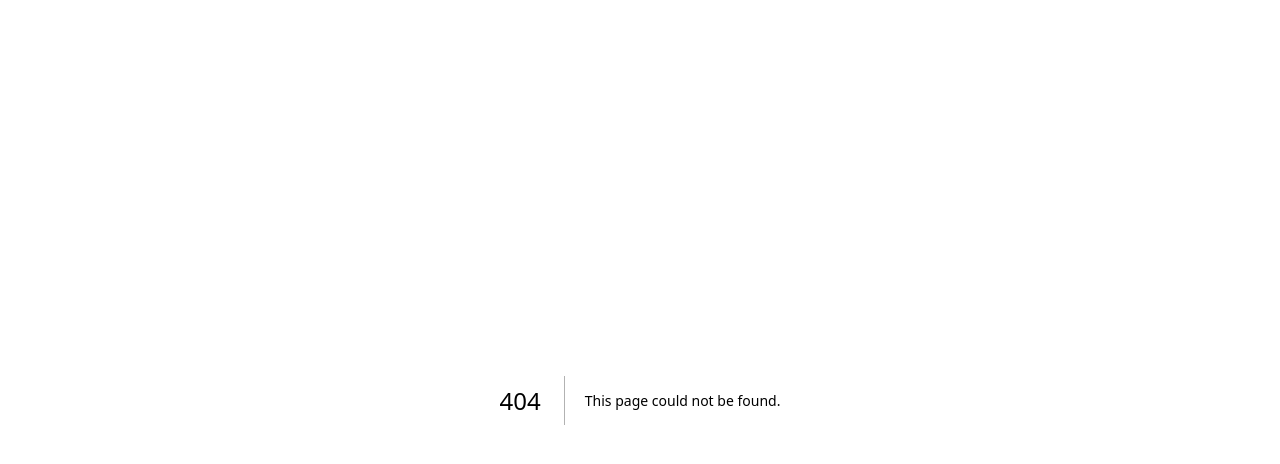
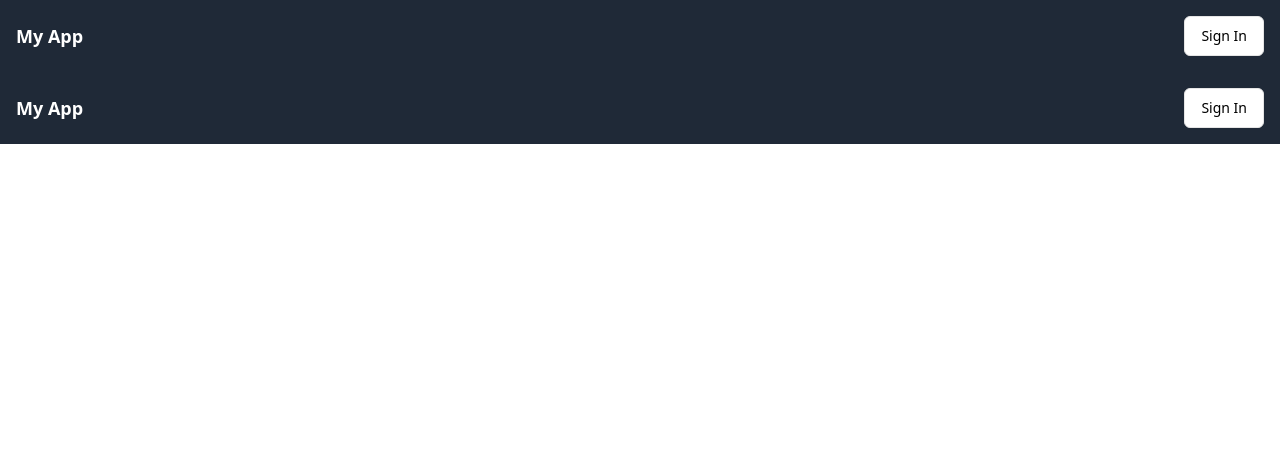
Before and after one commit to yastrab1/Povazska, a Next.js app: page /components/header in a window 1280 px wide. Before the commit this address had no page. Shown: the top 464 px of the page. Built offline with nearby package versions, Linux system fonts and the light colour scheme; no server answers.

Commit message:
added header and reduced mess

```diff
--- /dev/null
+++ b/app/components/header/page.tsx
@@ -0,0 +1,57 @@
+"use client";
+import React, { useState } from "react";
+import { auth } from "@/app/config/firebase";
+import { signOut } from "firebase/auth";
+import useIsLoggedIn from "@/app/hooks/useIsLoggedIn";
+import AuthModal from "@/app/components/signin/authmodal";
+import { Button } from "@/components/ui/button";
+
+export default function Header() {
+  const { loggedIn, name, email } = useIsLoggedIn(); // Custom hook to get auth state
+  const [isModalOpen, setIsModalOpen] = useState(false);
+
+  const handleSignOut = async () => {
+    try {
+      await signOut(auth);
+      alert("Signed out successfully!");
+    } catch (error) {
+      console.error("Error signing out: ", error);
+    }
+  };
+
+  return (
+    <header className="bg-gray-800  p-4 flex justify-between items-center">
+      {/* App Logo */}
+      <h1 className="text-lg font-bold text-white">My App</h1>
+
+      {/* Sign In/Out Section */}
+      <div className="flex items-center space-x-4">
+        {loggedIn ? (
+          <>
+            <span className="text-sm text-white">
+              Welcome, {name || "User"}
+            </span>
+            <Button variant="outline" onClick={handleSignOut} className="text-black">
+              Sign Out
+            </Button>
+          </>
+        ) : (
+          <>
+            <Button
+              variant="outline"
+              onClick={() => setIsModalOpen(true)}
+              className="text-sm text-black"
+            >
+              Sign In
+            </Button>
+          </>
+        )}
+      </div>
+
+      {/* Sign In/Sign Up Modal */}
+      {isModalOpen && (
+        <AuthModal onClose={() => setIsModalOpen(false)} />
+      )}
+    </header>
+  );
+}
--- a/app/components/personalinfo/personalinfocard.tsx
+++ b/app/components/personalinfo/personalinfocard.tsx
@@ -13,13 +13,14 @@ type State =
 
 interface Props {
     stateSet: (state: State) => void;
-    logname: string
+    nameSet: (state: string) => void;
+    emailSet: (state: string) => void;
+    logname: string;
     logemail: string
   }
 
-export default function PersonalInfoCard({stateSet, logname, logemail}: Props) {
-  const [name, setName] = useState(logname);
-  const [email, setEmail] = useState(logemail);
+export default function PersonalInfoCard({stateSet, nameSet, emailSet, logname, logemail}: Props) {
+
 
   return (
     <div className="max-w-md mx-auto mt-8 p-4 shadow-lg rounded-lg bg-white relative">
@@ -33,8 +34,8 @@ export default function PersonalInfoCard({stateSet, logname, logemail}: Props) {
         type="text"
         id="name"
         className="w-full p-2 border rounded-md"
-        value={name}
-        onChange={(e) => setName(e.target.value)}
+        value={logname}
+        onChange={(e) => (nameSet(e.target.value))}
         placeholder="Enter your name"
         required
       />
@@ -47,8 +48,8 @@ export default function PersonalInfoCard({stateSet, logname, logemail}: Props) {
         type="email"
         id="email"
         className="w-full p-2 border rounded-md"
-        value={email}
-        onChange={(e) => setEmail(e.target.value)}
+        value={logemail}
+        onChange={(e) => emailSet(e.target.value)}
         placeholder="Enter your email"
         required
       />
--- a/app/components/signin/authmodal.tsx
+++ b/app/components/signin/authmodal.tsx
@@ -43,7 +43,7 @@ export default function AuthModal({ onClose }: AuthModalProps) {
         </div>
 
         {/* Content */}
-        {isSignUp ? <SignUpForm /> : <SignInForm />}
+        {isSignUp ? <SignUpForm onClose={onClose}/> : <SignInForm onClose={onClose} />}
       </div>
     </div>
   );
--- a/app/components/signin/signin.tsx
+++ b/app/components/signin/signin.tsx
@@ -4,7 +4,11 @@ import React, { useState } from "react";
 import { auth } from "@/app/config/firebase";
 import { signInWithEmailAndPassword } from "firebase/auth";
 
-export default function SignInForm() {
+interface AuthModalProps {
+    onClose: () => void;
+  }
+
+export default function SignInForm( { onClose }: AuthModalProps) {
   const [email, setEmail] = useState("");
   const [password, setPassword] = useState("");
   const [error, setError] = useState<string | null>(null);
@@ -15,11 +19,11 @@ export default function SignInForm() {
 
     try {
       await signInWithEmailAndPassword(auth, email, password);
-      console.log(auth.currentUser?.displayName)
       alert("Signed in successfully!");
-    } catch (err) {
-      const e = err as Error;
-      setError(e.message);
+      onClose()
+
+    } catch (err: any) {
+      setError(err.message);
     }
   };
 
--- /dev/null
+++ b/app/hooks/useIsLoggedIn.tsx
@@ -0,0 +1,29 @@
+import { useEffect, useState } from "react";
+import { onAuthStateChanged } from "firebase/auth";
+import { auth } from "@/app/config/firebase";
+
+export default function useIsLoggedIn() {
+  const [name, setName] = useState("");
+  const [email, setEmail] = useState("");
+  const [loggedIn, setLoggedIn] = useState(false);
+
+  useEffect(() => {
+    // Set up the authentication state listener
+   onAuthStateChanged(auth, (user) => {
+      if (user) {
+        setLoggedIn(true);
+        setName(user.displayName || "");
+        setEmail(user.email || "");
+      } else {
+        setLoggedIn(false);
+        setName("");
+        setEmail("");
+      }
+    });
+
+    // Clean up the listener on component unmount
+   ;
+  }, []); // Empty dependency array ensures this runs only once
+
+  return { loggedIn,  name,  email, setName, setEmail, setLoggedIn };
+}
--- a/app/layout.tsx
+++ b/app/layout.tsx
@@ -2,6 +2,7 @@ import type { Metadata } from "next";
 import { Geist, Geist_Mono } from "next/font/google";
 import "./globals.css";
 import { SpeedInsights } from "@vercel/speed-insights/next"
+import Header from "./components/header/page";
 
 const geistSans = Geist({
   variable: "--font-geist-sans",
@@ -25,13 +26,16 @@ export default function RootLayout({
   children: React.ReactNode;
 }>) {
   return (
+
     <html lang="en">
       <SpeedInsights/>
       <body
         className={`${geistSans.variable} ${geistMono.variable} antialiased`}
       >
+        <Header></Header>
         {children}
       </body>
     </html>
   );
+
 }
--- a/app/page.tsx
+++ b/app/page.tsx
@@ -8,6 +8,7 @@ import PersonalInfoCard from "@/app/components/personalinfo/personalinfocard";
 import DescriptionCard from "@/app/components/ui/descriptionCard"
 import { onAuthStateChanged } from "firebase/auth";
 import { auth } from "@/app/config/firebase";
+import useIsLoggedIn from "@/app/hooks/useIsLoggedIn";
 
 interface Data {
   title: string;
@@ -32,29 +33,11 @@ export default function MainPage() {
     description: "",
     tags: [],
   });
-  const [name, setName] = useState("");
-  const [email, setEmail] = useState("");
-  const [loggedIn, setLoggedIn] = useState(false);
 
-  useEffect(() => {
-    // Set up the authentication state listener
-    const unsubscribe = onAuthStateChanged(auth, (user) => {
-      if (user) {
-        setLoggedIn(true);
-        setName(user.displayName || "");
-        setEmail(user.email || "");
-      } else {
-        setLoggedIn(false);
-        setName("");
-        setEmail("");
-      }
-    });
+  const {name, loggedIn, email, setEmail, setLoggedIn, setName} = useIsLoggedIn()
+  console.log(name, email, loggedIn)
 
-    // Clean up the listener on component unmount
-    return () => unsubscribe();
-  }, []);
-
-  console.log(loggedIn);
+  // console.log(loggedIn);
 
   const openModal = () => setModalVisible(true);
   const closeModal = () => setModalVisible(false);
@@ -65,7 +48,7 @@ export default function MainPage() {
     }
 
     if (activeState === "guest upload") {
-      return <PersonalInfoCard logname={name} logemail={email} stateSet={setState}/>;
+      return <PersonalInfoCard nameSet={setName} emailSet={setEmail} stateSet={setState} logname={name} logemail={email}/>;
     }
 
     if (activeState === "image upload") {
```
Also changed, not shown: app/components/signin/signup.tsx (+7 -2 lines).
